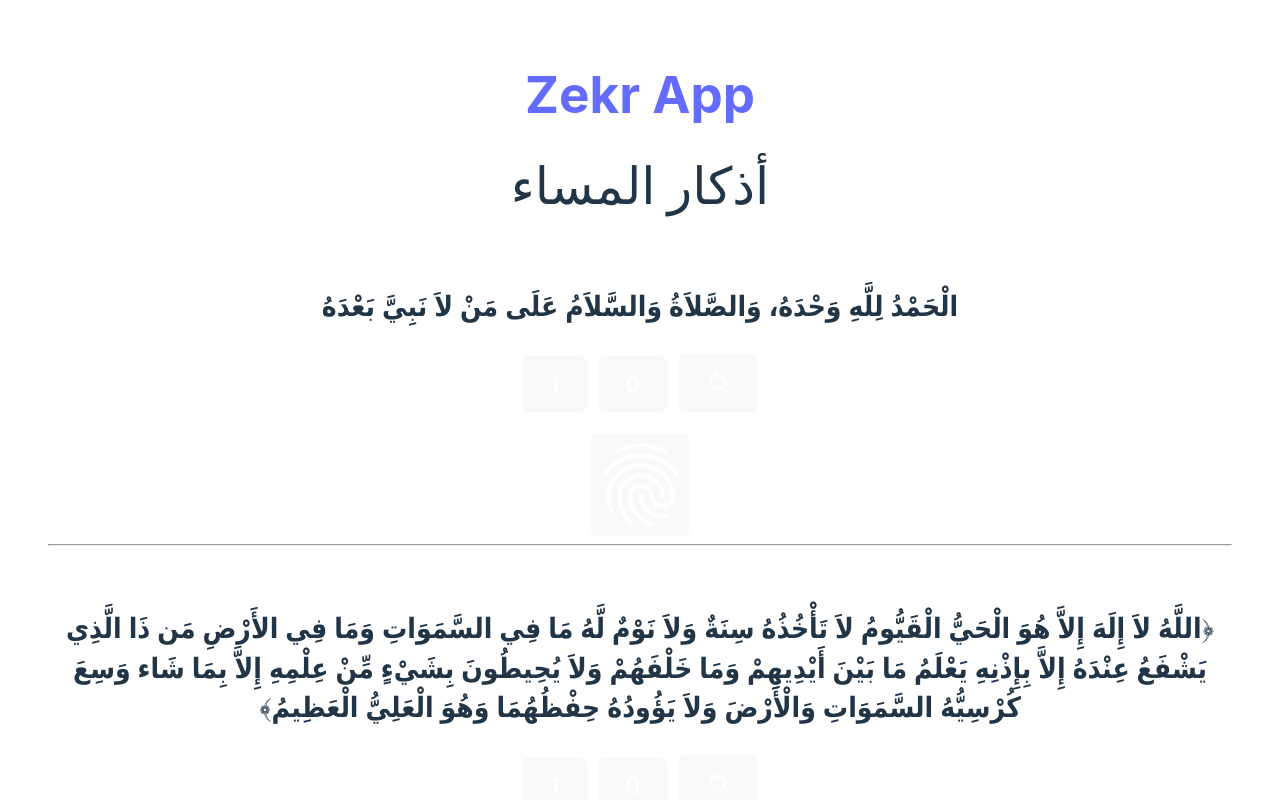
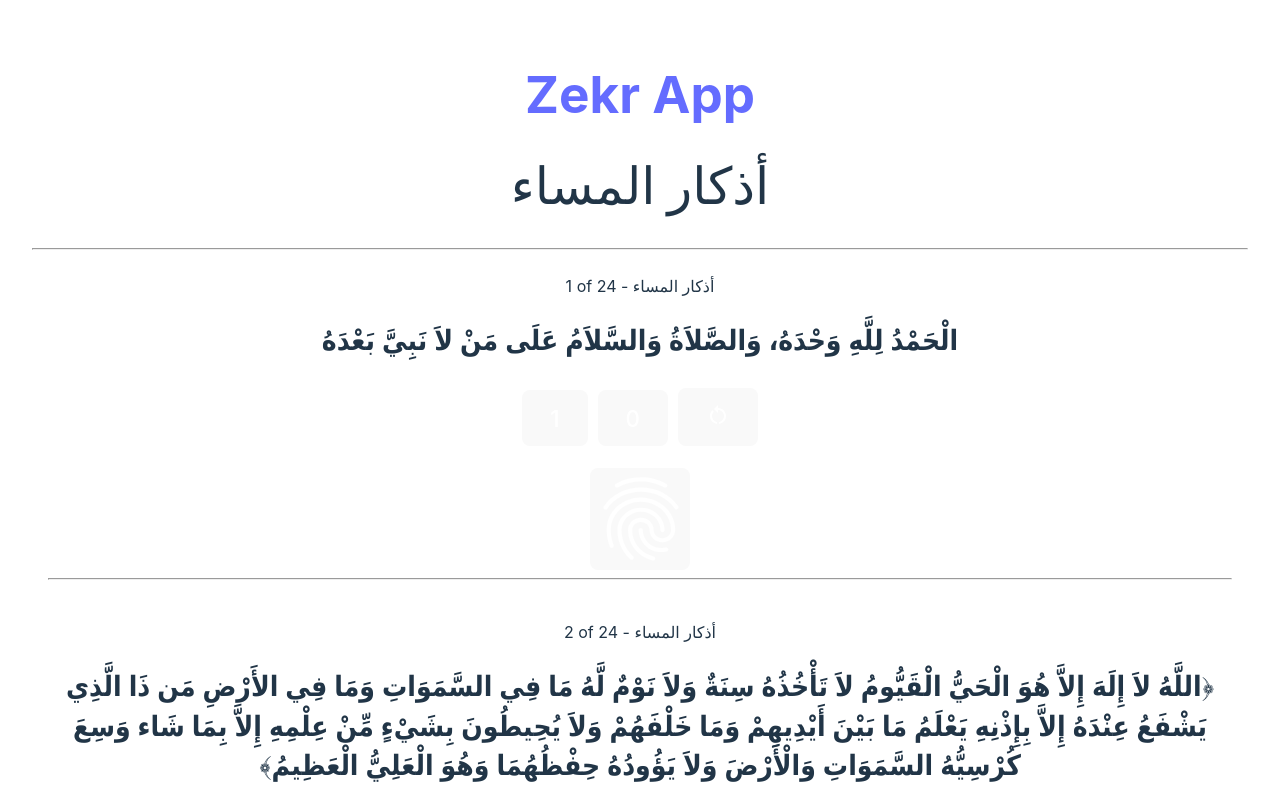
Before and after one commit to mero2online/Azkar, a React (Vite) app: page /zekr/1 in a window 1280 px wide. Shown: the top 800 px of the page. Built offline with nearby package versions, Linux system fonts and the light colour scheme.

Commit message:
ADD: Zekr name and count for current one

```diff
--- a/src/ZekrGUI.jsx
+++ b/src/ZekrGUI.jsx
@@ -42,6 +42,7 @@
   return (
     <>
       <h1>{current.name}</h1>
+      <hr />
       <div>
         {zekrById(current.id).map((z, i) => {
           const activeStyle =
@@ -52,6 +53,9 @@
               : 'Started';
           return (
             <div key={i} className='card'>
+              <div>
+                {i + 1} of {zekrById(current.id).length} - {current.name}
+              </div>
               <h2 className='arabicfont zekr-style'>{z.description}</h2>
               <div>
                 <button className='MyBtn'>{z.counter_num}</button>
```
